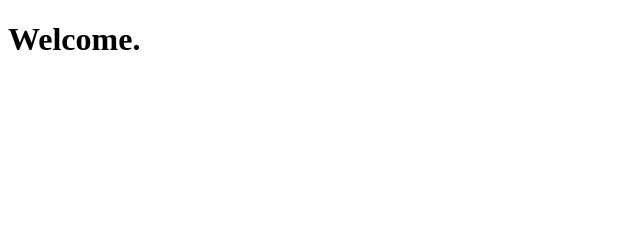
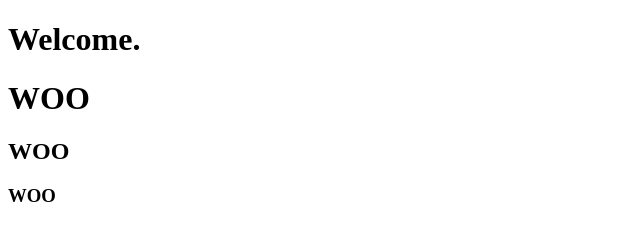
Before and after one commit to cadenichols/hackathon-app, a website: page index.html in a window 1280 px wide. Shown: the whole page, without its empty margins (0-640 px from the left). Drawn offline with Linux system fonts and the light colour scheme.

Commit message:
add woos

```diff
--- a/index.html
+++ b/index.html
@@ -6,5 +6,8 @@
 </head>
 <body>
   <h1>Welcome.</h1>
+  <h1>WOO</h1>
+  <h2>WOO</h2>
+  <h3>WOO</h3>
 </body>
 </html>
```
